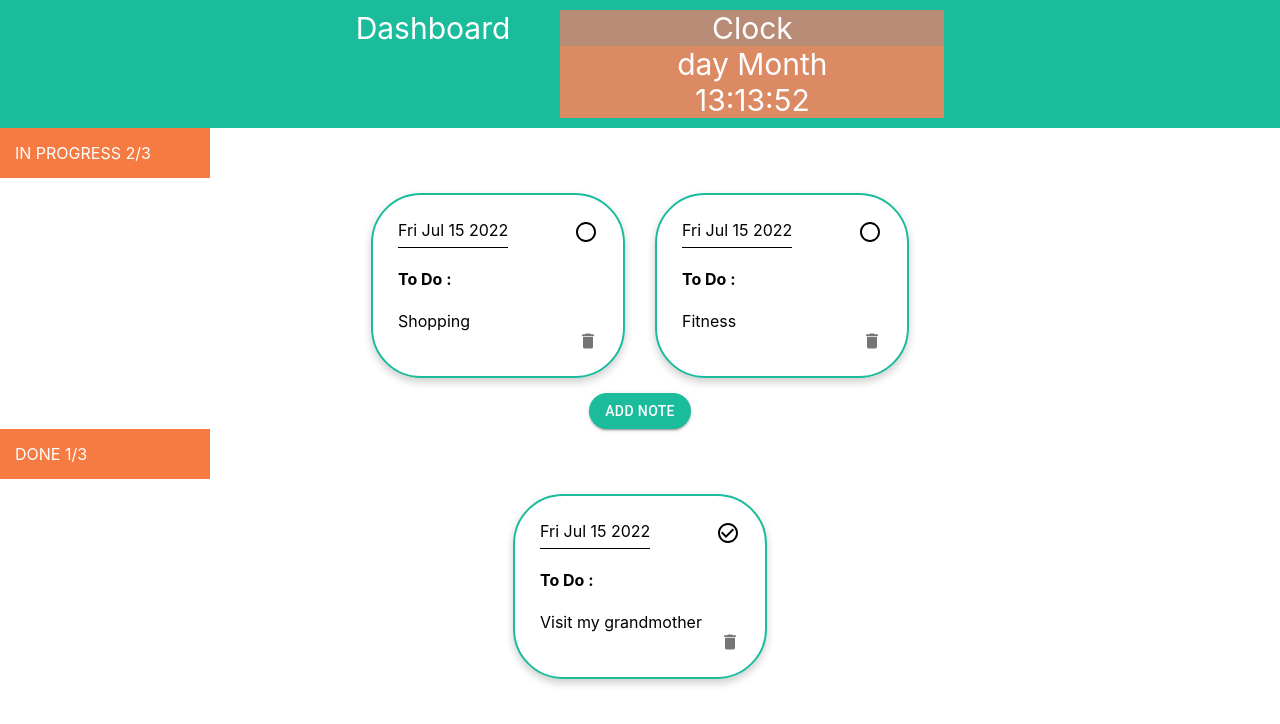
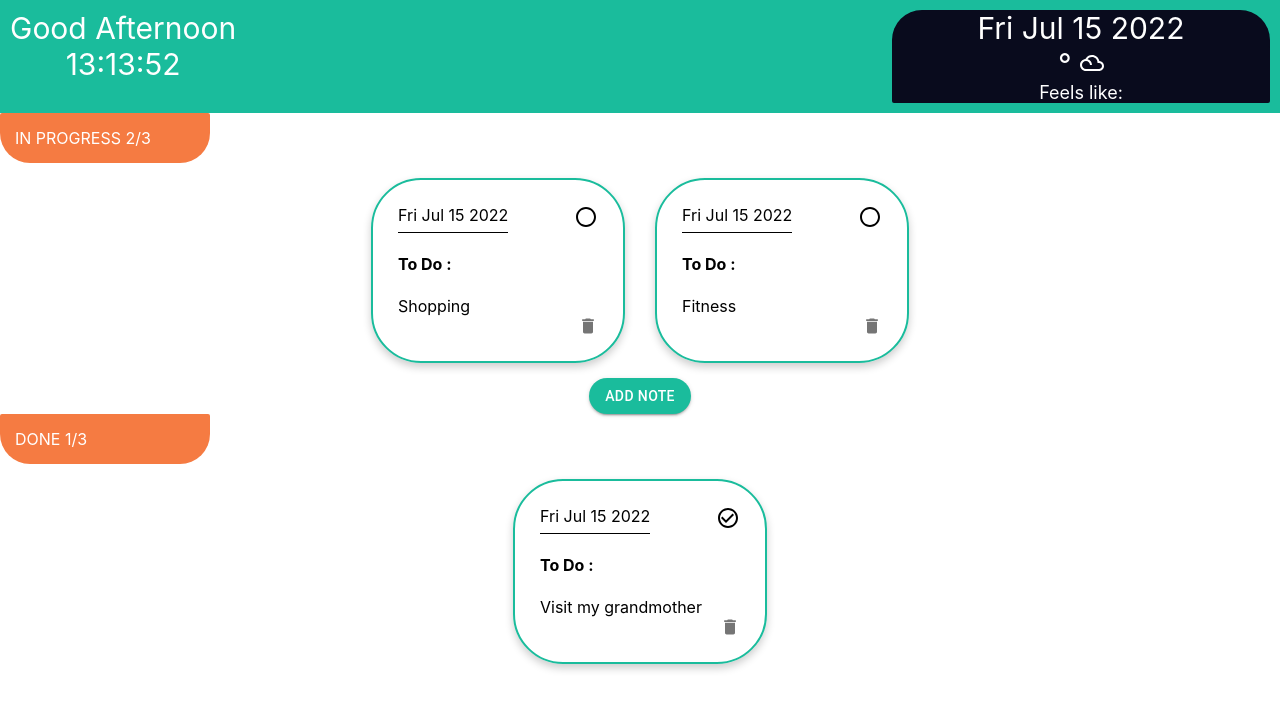
Before and after one commit to NatalijaKostovska/todo-notes-app, a React (Create React App) app: page / in a window 1280 px wide. Shown: the top 724 px of the page. Built offline with nearby package versions, Linux system fonts and the light colour scheme; no server answers.

Commit message:
add weather + clock & update design

```diff
--- a/src/components/Header/Header.js
+++ b/src/components/Header/Header.js
@@ -1,10 +1,10 @@
 import React, { useEffect, useState } from 'react';
+import Weather from '../Weather/Weather';
 import './styles.css';
 
 function Header() {
 
     const [time, setTime] = useState();
-
     const getTime = () => {
         let today = new Date();
         setTime(today.getHours() + ':' + today.getMinutes() + ':' + today.getSeconds())
@@ -13,15 +13,24 @@ function Header() {
     useEffect(() => {
         setInterval(() => getTime(), 1000);
     }, [time])
-
+    let hours = new Date().getHours();
     return (
         <div className="header">
-            Dashboard
+            <div>
+                <div>
+                    {hours >= 6 && hours <= 12 && 'Good Morning'}
+                    {hours >= 12 && hours <= 17 && 'Good Afternoon'}
+                    {hours >= 17 && hours <= 22 && 'Good Evening'}
+                    {hours >= 22 || hours <= 6 && 'Good Night'}
+                </div>
+                {time}
+            </div>
             <div className='header-clock'>
-                Clock
+                <div>
+                    {new Date().toDateString()}
+                </div>
                 <div className='clock-box'>
-                    <div className='clock-day-month'><span>day</span> <span>Month</span></div>
-                    <span>{time}</span>
+                    <Weather />
                 </div>
             </div>
         </div>
--- a/src/components/Header/styles.css
+++ b/src/components/Header/styles.css
@@ -5,19 +5,17 @@
     color: white;
     font-size: 30px;
     display: flex;
-    width: 100%;
-    justify-content: center;
-    gap: 50px
+    justify-content: space-between;
 }
 
 .header-clock {
-    background-color: #b98c77;
+    background-color: #090b1d;
     width: 30%;
+    border-radius: 30px;
 
 }
 
 .clock-box {
-    background-color: #db8a64;
+    background-color: #090b1d;
+    border-radius: 2px;
 }
-
-.clock-day-month {}
--- /dev/null
+++ b/src/components/Weather/Weather.js
@@ -0,0 +1,53 @@
+import React, { useEffect, useState } from 'react'
+import WbSunnyIcon from '@mui/icons-material/WbSunny';
+import FilterDramaIcon from '@mui/icons-material/FilterDrama';
+import AcUnitIcon from '@mui/icons-material/AcUnit';
+import './styles.css';
+
+function Weather({ }) {
+    const [currentWeather, setCurrentWeather] = useState({
+    });
+
+    // open weather key
+    const apiKey = '910223db7244fe5348d517710ba36961';
+    let [url, setUrl] = useState(`https://api.openweathermap.org/data/2.5/weather?q=Skopje,MK&appid=${apiKey}&units=metric`);
+
+    useEffect(() => {
+        const getWeather = async () => {
+            let res = await fetch(url);
+            res = await res.json();
+            let { description, icon } = res.weather[0];
+            let { temp, feels_like } = res.main;
+            setCurrentWeather({
+                temp,
+                feels_like,
+                description,
+                icon,
+                name: `${res.name}, ${res.sys.country}`,
+                lat: res.coord.lat,
+                lon: res.coord.lon
+            });
+
+        };
+        getWeather();
+    }, [url])
+
+    return (
+        <div>
+            <div>{currentWeather.temp} &deg; {' '}
+                <span>
+                    {currentWeather.temp > 13 ?
+                        <WbSunnyIcon style={{ color: 'yellow' }} /> :
+                        currentWeather <= 10 ?
+                            <AcUnitIcon /> : <FilterDramaIcon />
+                    }
+                </span>
+            </div>
+
+            <div className='feels-like-weather'><span>Feels like: </span>{currentWeather.feels_like}</div>
+
+        </div>
+    )
+}
+
+export default Weather
--- /dev/null
+++ b/src/components/Weather/styles.css
@@ -0,0 +1,3 @@
+.feels-like-weather {
+    font-size: 18px;
+}
--- a/src/pages/styles.css
+++ b/src/pages/styles.css
@@ -30,5 +30,5 @@
     justify-content: center;
     padding: 15px;
     width: 180px;
-    /* border-radius: 50px; */
+    border-radius: 2px 2px 30px 30px;
 }
```
